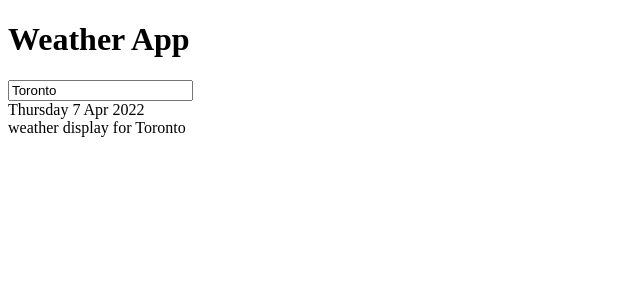
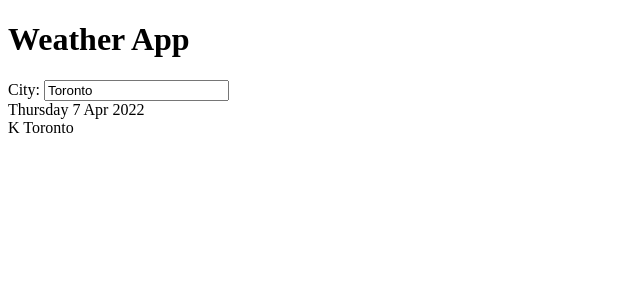
Before and after one commit to vikramsingh13/weather-app, a React (Create React App) app: page / in a window 1280 px wide. Shown: the top 300 px of the page, without its empty margins (0-640 px from the left). Built offline with nearby package versions, Linux system fonts and the light colour scheme; no server answers.

Commit message:
added open weather api and axios

```diff
--- a/package.json
+++ b/package.json
@@ -6,6 +6,7 @@
     "@testing-library/jest-dom": "^5.16.2",
     "@testing-library/react": "^12.1.3",
     "@testing-library/user-event": "^13.5.0",
+    "axios": "^0.27.2",
     "react": "^17.0.2",
     "react-dom": "^17.0.2",
     "react-scripts": "5.0.0",
--- /dev/null
+++ b/src/apis/openWeather.js
@@ -0,0 +1,15 @@
+import axios from 'axios';
+
+
+const KEY = "675e319b3159992cf3a14c96cbab50c9";
+
+
+export default axios.create({
+	baseURL: "https://api.openweathermap.org/data/2.5",
+	params: {
+		appid: KEY,
+		units: 'metric',
+	}
+
+
+});
--- a/src/component/App.js
+++ b/src/component/App.js
@@ -2,45 +2,47 @@ import React from 'react';
 import DateBuilder from './DateBuilder';
 import SearchBar from './SearchBar';
 import WeatherDisplay from './WeatherDisplay';
+import OpenWeather from '../apis/openWeather';
 
-
-const api = {
-  key: "",
-  base: "https://api.openweathermap.org/data/2.5"
-}
 
 class App extends React.Component{
   state = {
     date: DateBuilder,
     city: "Toronto",
     weatherInfo: {},
-    errorMessage: ""
+    errorMessage: "",
+    lat: 43,
+    lon: 43,
   };
 
-  searchCity = (e) => {
+  onChange = (e) => {
     this.setState({city: e.target.value});
   }
 
-  getWeatherInfo = async() => {
-    const url = api.base +
-    "/weather?lat=43&lon=43&appid=" +
-    api.key;
+  onSubmit = async() => {
 
-    await fetch(url)
-      .then(async response => {
+    const response = await OpenWeather.get('/weather',{
+      params: {
+        q: this.state.city,
+      }
+    });
 
-        this.setState({weatherInfo: response, errorMessage: ""});
-        console.log(this.state.weatherInfo);
-      })
-      .catch(error => {
-        this.setState({weatherInfo: {}, errorMessage: error.toString()});
-        console.log("An error occurrd while trying to fetch weather data: ", error);
-      });
+    console.log(response);
+
+
+    await this.setState({
+      weatherInfo: response.data.main,
+      lat: response.data.coord.lat,
+      lon: response.data.coord.lon,
+      city: response.data.name,
+    });
+
+    console.log(this.state.city);
 
   }
 
   componentDidMount(){
-    this.getWeatherInfo();
+    //this.onSubmit();
   }
 
   render(){
@@ -50,7 +52,8 @@ class App extends React.Component{
 
         <SearchBar
         city={this.state.city}
-        onClick={this.searchCity}
+        onSubmit={this.onSubmit}
+        onChange={this.onChange}
         />
 
         <DateBuilder />
@@ -58,6 +61,8 @@ class App extends React.Component{
         <WeatherDisplay
         city={this.state.city}
         weatherInfo={this.state.weatherInfo}
+        lat={this.state.lat}
+        lon={this.state.lon}
         errorMessage={this.state.errorMessage}
         />
 
--- a/src/component/SearchBar.js
+++ b/src/component/SearchBar.js
@@ -1,16 +1,27 @@
-import React from 'react';
+import React, {Component} from 'react';
 
-const SearchBar = (props) => {
 
+class SearchBar extends Component{
+
+	onSubmit = event => {
+		event.preventDefault();
+		this.props.onSubmit();
+	}
+
+	render(){
 		return (
 			<div className="search-bar">
+				<form onSubmit={this.onSubmit} className="search-form">
+					<label>City: </label>
 					<input
 						className="search-input"
-			value={props.city}
-			onChange={props.onClick}
+						value={this.props.city}
+						onChange={e => this.props.onChange(e)}
 					/>
+				</form>
 			</div>
 		);
 	}
+}
 
 export default SearchBar;
--- a/src/component/WeatherDisplay.js
+++ b/src/component/WeatherDisplay.js
@@ -1,12 +1,27 @@
-import React from 'react';
+import React, {Component} from 'react';
 
-const WeatherDisplay = (props) => {
+class WeatherDisplay extends Component{
+	constructor(props){
+		super(props);
 
-	return (
-		<div className="weather-display">
-			weather display for {props.city}
-		</div>
-	);
+		this.state = {
+			temp: this.props.weatherInfo.temp,
+			humidity: this.props.weatherInfo.humidity,
+			lat: this.props.lat,
+			lon: this.props.lon,
+			city: this.props.city,
+		};
+	}
+
+	//kelvinToCelcius
+
+	render(){
+		return (
+			<div className="weather-display">
+				{this.state.temp}K {this.state.city}
+			</div>
+		);
+	};
 }
 
 export default WeatherDisplay;
```
Also changed, not shown: 1 other file (tests, documents, lock files or other folders). Lines whose indentation alone changed are shown as unchanged.
